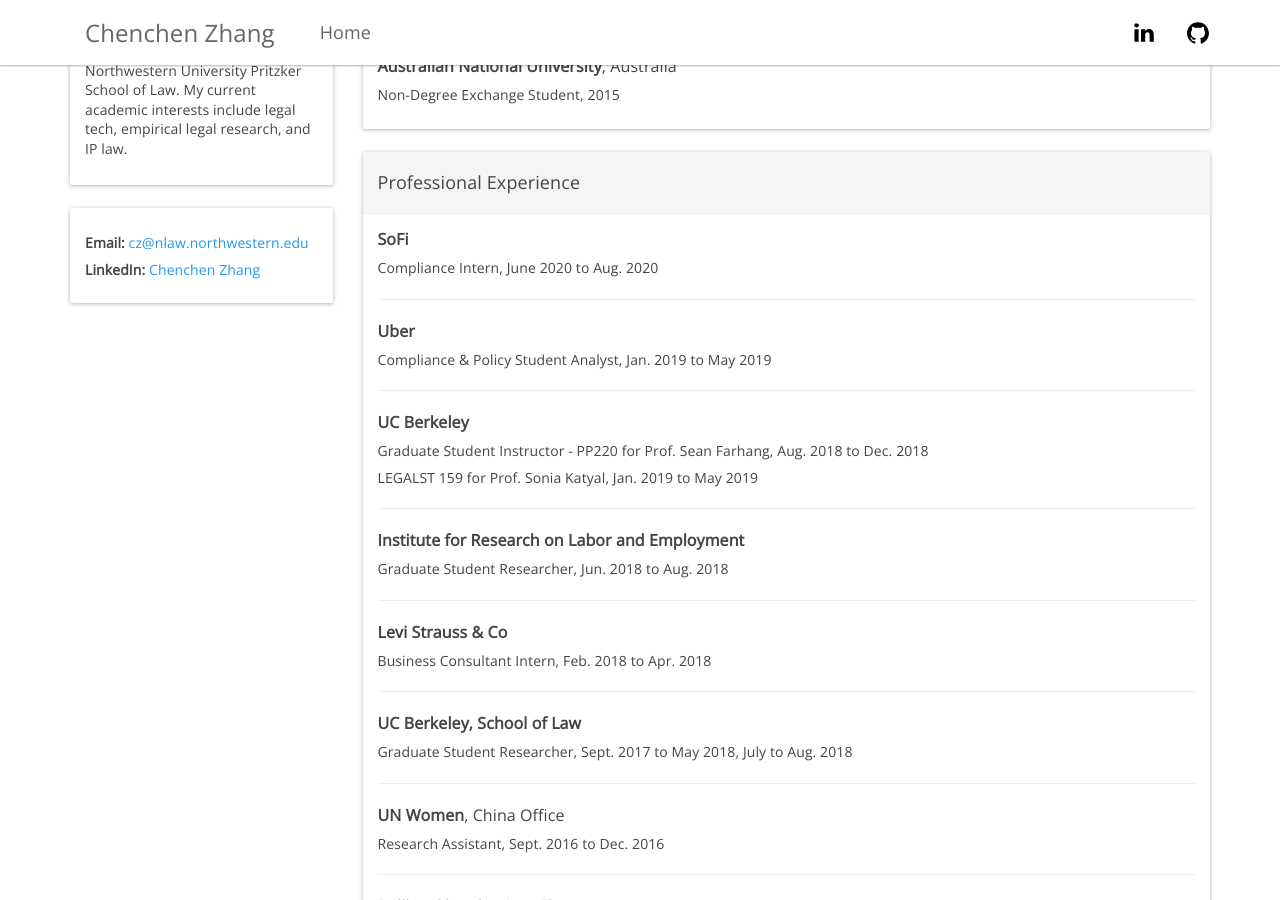
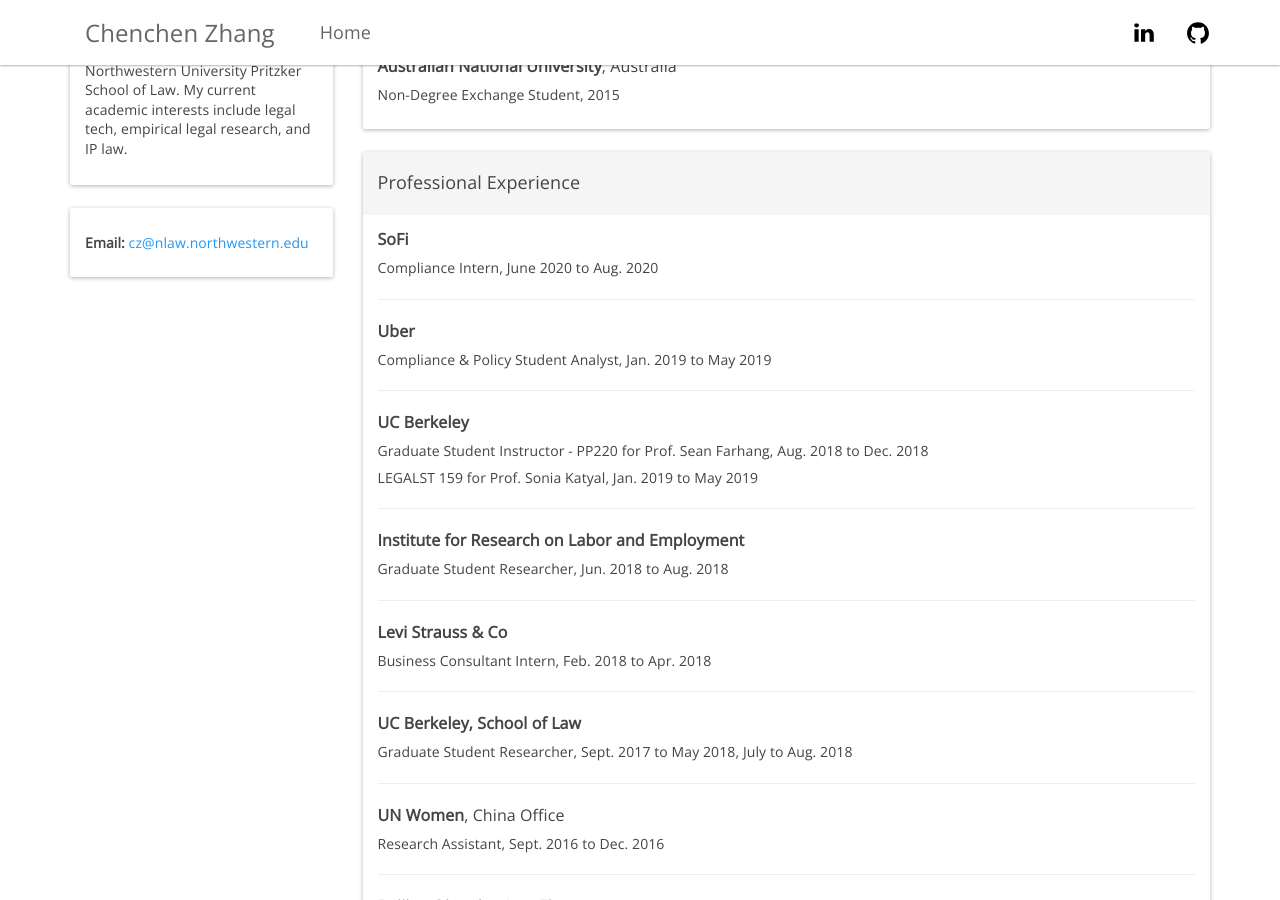
Before and after one commit to CeciliaZhang/-CeciliaZhang-.github-io, a Jekyll site: the page built from index.html, in a window 1280 px wide and 900 px high, scrolled down 416 px. Built offline with Jekyll 4.4.1, drawn with Linux system fonts in a browser that asks for light colours; nearby versions of some CDN libraries.

Commit message:
Update information.html

```diff
--- a/_includes/information.html
+++ b/_includes/information.html
@@ -18,9 +18,6 @@
         <h6>
             <b>Email: </b><a href="mailto:cz@nlaw.northwestern.edu" target="_top">cz@nlaw.northwestern.edu</a>
         </h6>
-        <h6>
-            <b>LinkedIn: </b> <a href="https://www.linkedin.com/in/zcc/" target="_blank">Chenchen Zhang</a>
-        </h6>
         <!-- <h6>
             <a href="https://cn.linkedin.com/in/chenchenz" target="_blank"><img src="{{ site.baseurl }}/public/img/icon/linkedin.min.svg" height="24px" width="24px"></a>
             <a href="https://github.com/ceciliazhang" target="_blank"><img src="{{ site.baseurl }}/public/img/icon/github.min.svg" height="24px" width="24px"></a>
```
